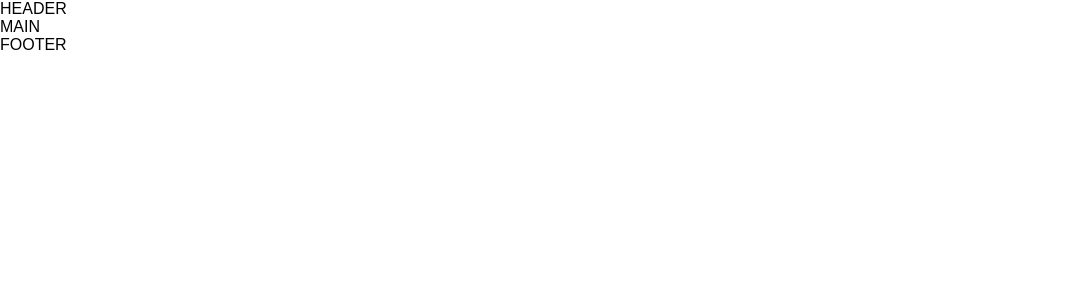
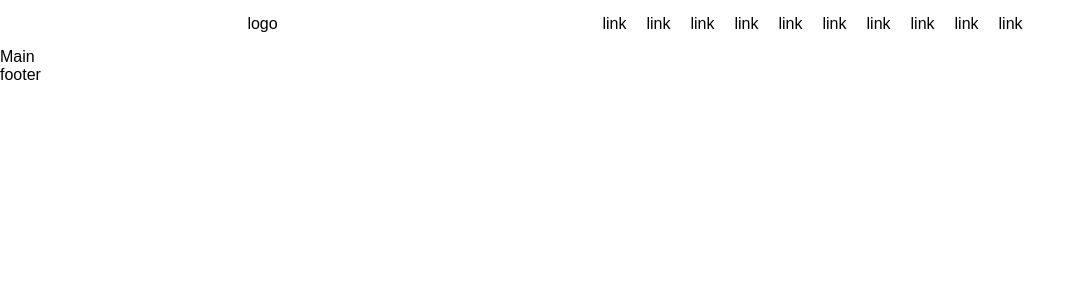
Before and after one commit to Michela30/Dc-comics, a Vue app: page / in a window 1280 px wide. Shown: the top 300 px of the page, without its empty margins (0-1085 px from the left). Built offline with nearby package versions, Linux system fonts and the light colour scheme.

Commit message:
add components

```diff
--- a/src/App.vue
+++ b/src/App.vue
@@ -1,5 +1,9 @@
 <script>
 //import
+import HeaderComponent from './components/HeaderComponent.vue';
+import MainComponent from './components/MainComponent.vue';
+import FooterComponent from './components/FooterComponent.vue';
+
 
    export default {
     data() {
@@ -8,7 +12,9 @@
       }
     },
     components: {
-
+      HeaderComponent,
+      MainComponent,
+      FooterComponent
     },
   }
 </script>
@@ -17,17 +23,13 @@
 
 <template>
   <div>
-      <header>
-        HEADER
-      </header>
 
-      <main>
-        MAIN
-      </main>
+    <HeaderComponent/>
 
-      <footer>
-        FOOTER
-      </footer>
+    <MainComponent/>
+
+    <FooterComponent/>
+
   </div>
 </template>
 
--- a/src/assets/scss/main.scss
+++ b/src/assets/scss/main.scss
@@ -6,3 +6,19 @@
     box-sizing: border-box;
     font-family: Arial, Helvetica, sans-serif;
 }
+
+.container{
+    max-width: 1100px;
+    padding: 15px 0;
+}
+
+.header-top{
+    display: flex;
+    flex-wrap: nowrap;
+    justify-content: space-between;
+}
+
+li{
+    display: inline-block;
+    padding: 0 10px;
+}
--- a/src/assets/scss/variables.scss
+++ b/src/assets/scss/variables.scss
@@ -0,0 +1,22 @@
+$main-bg-color: #0282F9;
+$footer-bg-color: #303030;
+$border-button: #057EEE;
+$color-link: #0282F9;
+
+
+@mixin body-debug{
+    background-color: black;
+}
+
+@mixin header-debug{
+    background-color: bisque;
+    color: blue;
+}
+
+@mixin main-debug{
+    background-color: blue;
+}
+
+@mixin footer-debug{
+    background-color: plum;
+}
--- /dev/null
+++ b/src/components/FooterComponent.vue
@@ -0,0 +1,24 @@
+<script>
+//import
+
+   export default {
+    data() {
+      return{
+
+      }
+    },
+
+  }
+</script>
+
+
+<template>
+    <footer>
+        footer
+    </footer>
+
+</template>
+
+<style lang="scss" scoped>
+
+</style>
--- /dev/null
+++ b/src/components/HeaderComponent.vue
@@ -0,0 +1,65 @@
+<script>
+//import
+
+   export default {
+    data() {
+      return{
+
+      }
+    },
+
+  }
+</script>
+
+
+<template>
+
+    <header>
+        <div class="container">
+
+          <div class="header-top">
+              <div class="small-logo">
+                  logo
+              </div>
+              <div class="links">
+                  <ul>
+                    <li>
+                      link
+                    </li>
+                    <li>
+                      link
+                    </li>
+                    <li>
+                      link
+                    </li>
+                    <li>
+                      link
+                    </li>
+                    <li>
+                      link
+                    </li>
+                    <li>
+                      link
+                    </li>
+                    <li>
+                      link
+                    </li>
+                    <li>
+                      link
+                    </li>
+                    <li>
+                      link
+                    </li>
+                    <li>
+                      link
+                    </li>
+                  </ul>
+              </div>
+          </div>
+        </div>
+      </header>
+</template>
+
+<style lang="scss" scoped>
+
+</style>
--- /dev/null
+++ b/src/components/MainComponent.vue
@@ -0,0 +1,24 @@
+<script>
+//import
+
+   export default {
+    data() {
+      return{
+
+      }
+    },
+
+  }
+</script>
+
+
+<template>
+    <main>
+        Main
+    </main>
+
+</template>
+
+<style lang="scss" scoped>
+
+</style>
```
